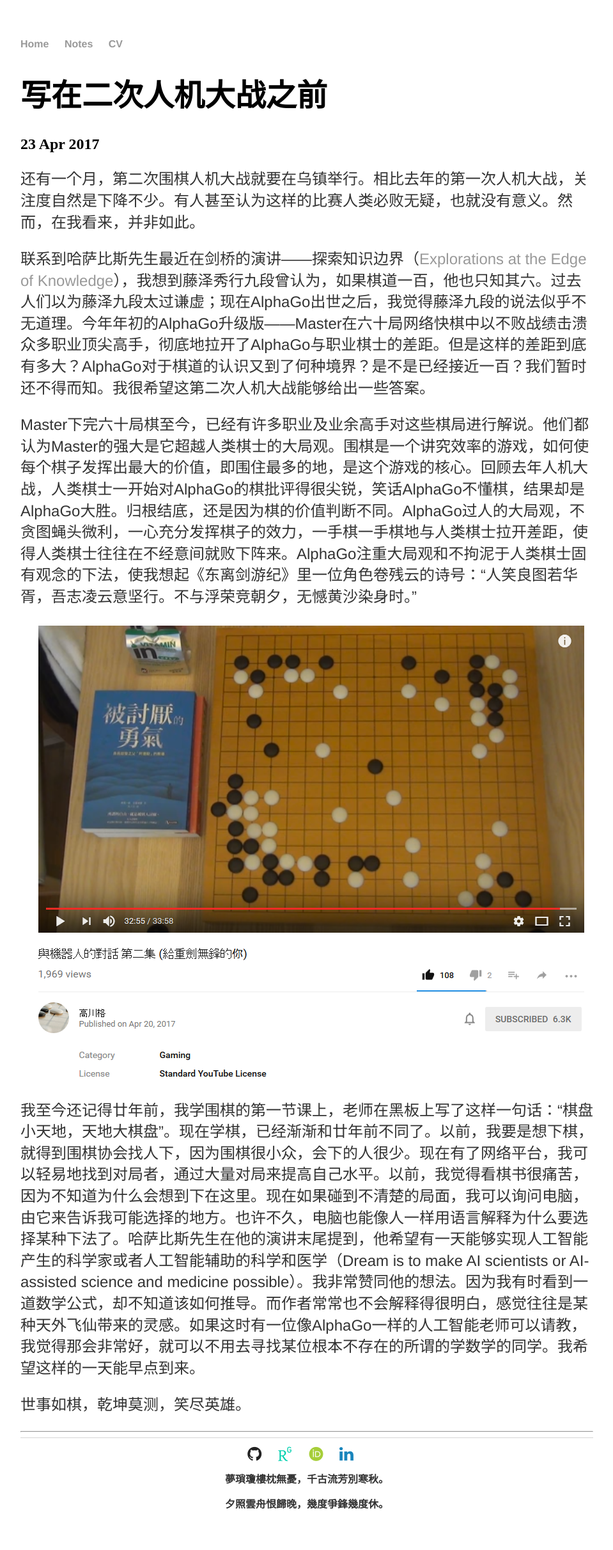
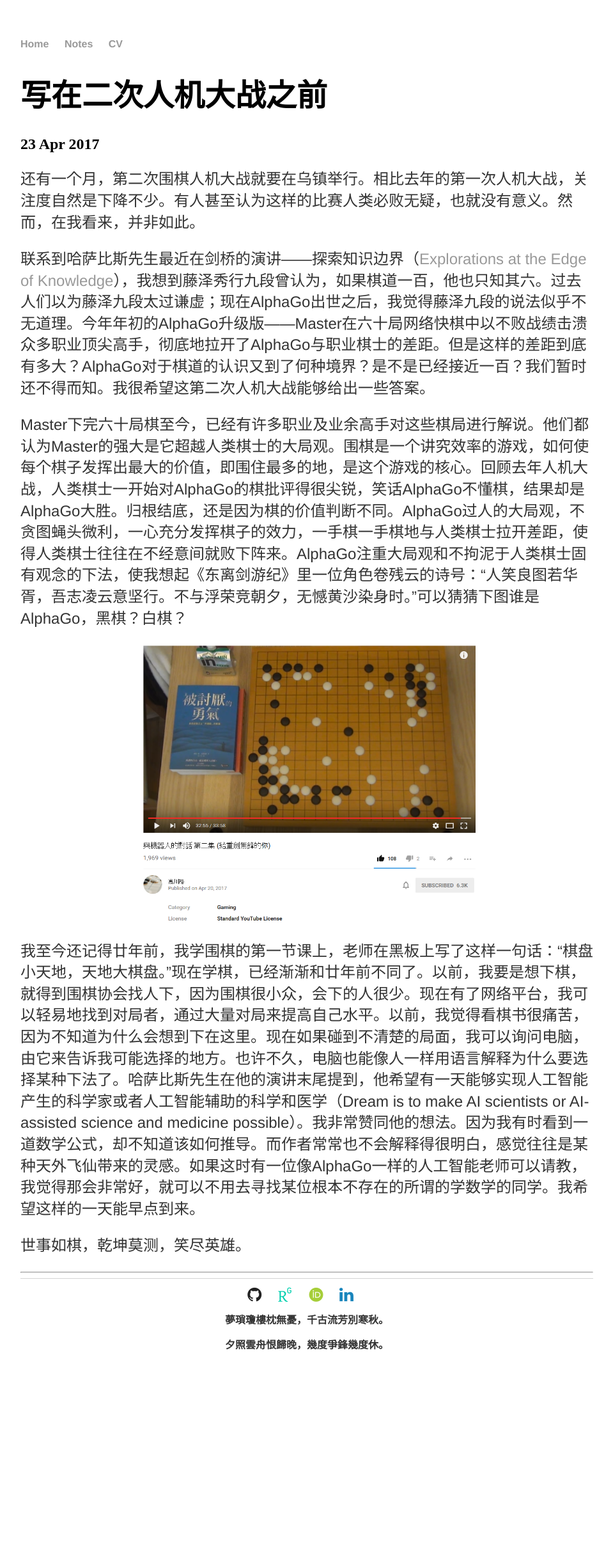
Before and after one commit to xin-huang/xin-huang.github.io, a Jekyll site: the page built from _posts/2017-04-23-写在二次人机大战之前.md, in a window 1280 px wide. Shown: the whole page at 64% size, without its empty margins (160-1119 px from the left). Built offline with Jekyll 4.4.1, drawn with Linux system fonts in a browser that asks for light colours; some web fonts are replaced; comment, search, counter and statistics services are not loaded; after the commit the page ends 2174 px from its top, so only the background shows below that.

Commit message:
Update 2017-04-23-写在二次人机大战之前.md.

```diff
--- a/_posts/2017-04-23-写在二次人机大战之前.md
+++ b/_posts/2017-04-23-写在二次人机大战之前.md
@@ -9,10 +9,10 @@
 
 联系到哈萨比斯先生最近在剑桥的演讲——探索知识边界（[Explorations at the Edge of Knowledge](https://www.youtube.com/watch?v=ZyUFy29z3Cw)），我想到藤泽秀行九段曾认为，如果棋道一百，他也只知其六。过去人们以为藤泽九段太过谦虚；现在AlphaGo出世之后，我觉得藤泽九段的说法似乎不无道理。今年年初的AlphaGo升级版——Master在六十局网络快棋中以不败战绩击溃众多职业顶尖高手，彻底地拉开了AlphaGo与职业棋士的差距。但是这样的差距到底有多大？AlphaGo对于棋道的认识又到了何种境界？是不是已经接近一百？我们暂时还不得而知。我很希望这第二次人机大战能够给出一些答案。
 
-Master下完六十局棋至今，已经有许多职业及业余高手对这些棋局进行解说。他们都认为Master的强大是它超越人类棋士的大局观。围棋是一个讲究效率的游戏，如何使每个棋子发挥出最大的价值，即围住最多的地，是这个游戏的核心。回顾去年人机大战，人类棋士一开始对AlphaGo的棋批评得很尖锐，笑话AlphaGo不懂棋，结果却是AlphaGo大胜。归根结底，还是因为棋的价值判断不同。AlphaGo过人的大局观，不贪图蝇头微利，一心充分发挥棋子的效力，一手棋一手棋地与人类棋士拉开差距，使得人类棋士往往在不经意间就败下阵来。AlphaGo注重大局观和不拘泥于人类棋士固有观念的下法，使我想起《东离剑游纪》里一位角色卷残云的诗号：“人笑良图若华胥，吾志凌云意坚行。不与浮荣竞朝夕，无憾黄沙染身时。”
+Master下完六十局棋至今，已经有许多职业及业余高手对这些棋局进行解说。他们都认为Master的强大是它超越人类棋士的大局观。围棋是一个讲究效率的游戏，如何使每个棋子发挥出最大的价值，即围住最多的地，是这个游戏的核心。回顾去年人机大战，人类棋士一开始对AlphaGo的棋批评得很尖锐，笑话AlphaGo不懂棋，结果却是AlphaGo大胜。归根结底，还是因为棋的价值判断不同。AlphaGo过人的大局观，不贪图蝇头微利，一心充分发挥棋子的效力，一手棋一手棋地与人类棋士拉开差距，使得人类棋士往往在不经意间就败下阵来。AlphaGo注重大局观和不拘泥于人类棋士固有观念的下法，使我想起《东离剑游纪》里一位角色卷残云的诗号：“人笑良图若华胥，吾志凌云意坚行。不与浮荣竞朝夕，无憾黄沙染身时。”可以猜猜下图谁是AlphaGo，黑棋？白棋？
 
 ![img](/images/20170423135449.png){: .center-image }
 
-我至今还记得廿年前，我学围棋的第一节课上，老师在黑板上写了这样一句话：“棋盘小天地，天地大棋盘”。现在学棋，已经渐渐和廿年前不同了。以前，我要是想下棋，就得到围棋协会找人下，因为围棋很小众，会下的人很少。现在有了网络平台，我可以轻易地找到对局者，通过大量对局来提高自己水平。以前，我觉得看棋书很痛苦，因为不知道为什么会想到下在这里。现在如果碰到不清楚的局面，我可以询问电脑，由它来告诉我可能选择的地方。也许不久，电脑也能像人一样用语言解释为什么要选择某种下法了。哈萨比斯先生在他的演讲末尾提到，他希望有一天能够实现人工智能产生的科学家或者人工智能辅助的科学和医学（Dream is to make AI scientists or AI-assisted science and medicine possible）。我非常赞同他的想法。因为我有时看到一道数学公式，却不知道该如何推导。而作者常常也不会解释得很明白，感觉往往是某种天外飞仙带来的灵感。如果这时有一位像AlphaGo一样的人工智能老师可以请教，我觉得那会非常好，就可以不用去寻找某位根本不存在的所谓的学数学的同学。我希望这样的一天能早点到来。
+我至今还记得廿年前，我学围棋的第一节课上，老师在黑板上写了这样一句话：“棋盘小天地，天地大棋盘。”现在学棋，已经渐渐和廿年前不同了。以前，我要是想下棋，就得到围棋协会找人下，因为围棋很小众，会下的人很少。现在有了网络平台，我可以轻易地找到对局者，通过大量对局来提高自己水平。以前，我觉得看棋书很痛苦，因为不知道为什么会想到下在这里。现在如果碰到不清楚的局面，我可以询问电脑，由它来告诉我可能选择的地方。也许不久，电脑也能像人一样用语言解释为什么要选择某种下法了。哈萨比斯先生在他的演讲末尾提到，他希望有一天能够实现人工智能产生的科学家或者人工智能辅助的科学和医学（Dream is to make AI scientists or AI-assisted science and medicine possible）。我非常赞同他的想法。因为我有时看到一道数学公式，却不知道该如何推导。而作者常常也不会解释得很明白，感觉往往是某种天外飞仙带来的灵感。如果这时有一位像AlphaGo一样的人工智能老师可以请教，我觉得那会非常好，就可以不用去寻找某位根本不存在的所谓的学数学的同学。我希望这样的一天能早点到来。
 
 世事如棋，乾坤莫测，笑尽英雄。
--- a/css/main.css
+++ b/css/main.css
@@ -56,6 +56,7 @@
 {
     margin: 0 auto;
     display: block;
+    width: 60%;
 }
 
 .poem
```
